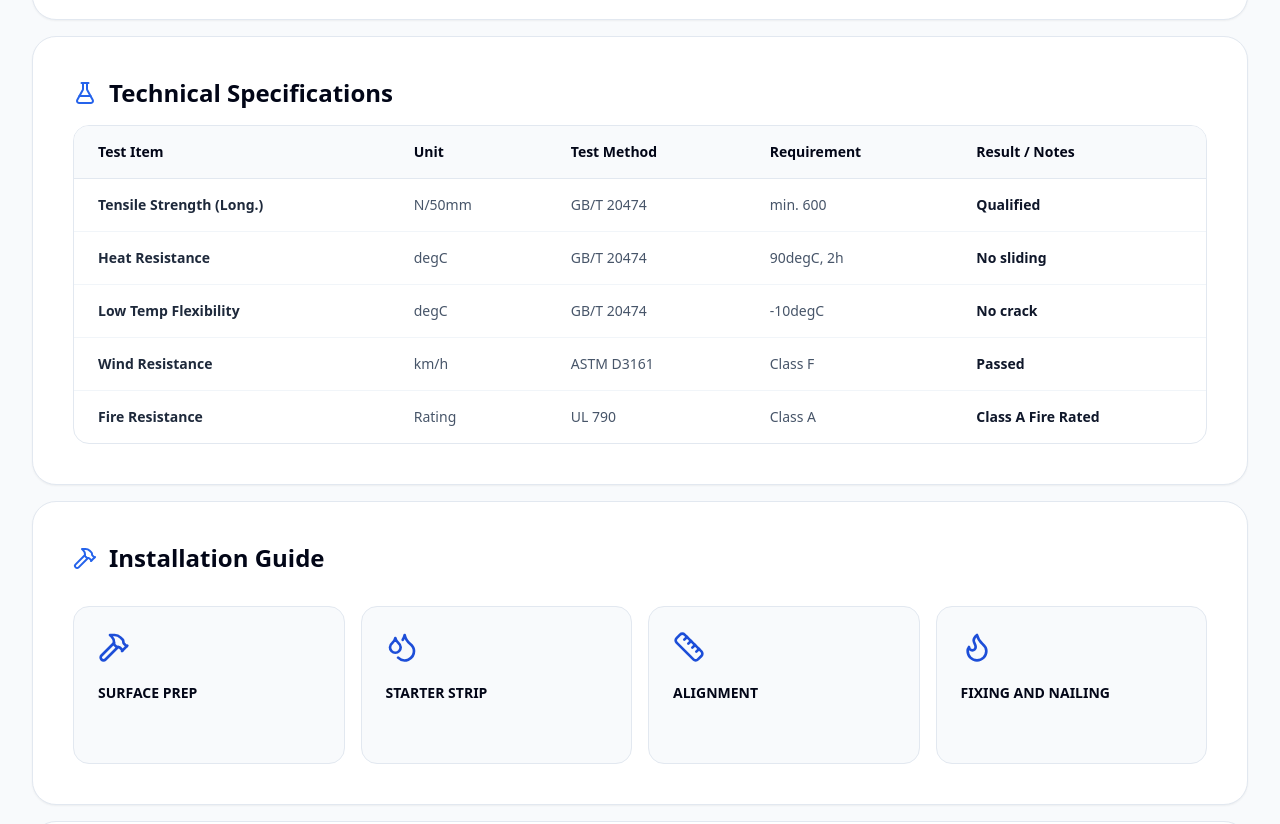
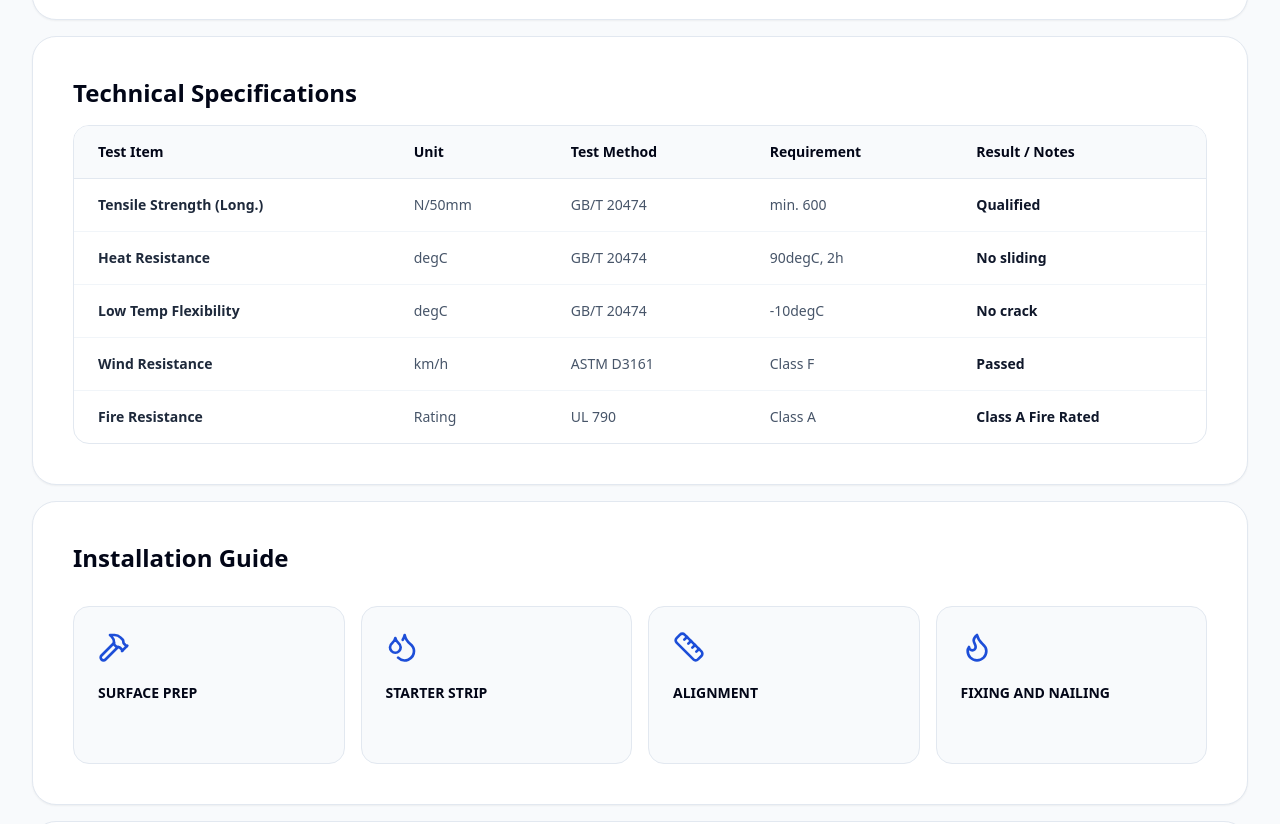
Before and after one commit to CIZZ1140/Tianyuanwaterproof, an Astro site: page /products/3-tab-asphalt-shingles-wholesale in a window 1280 px wide. Shown: the part 1868-2692 px from the top of the page. Built offline with nearby package versions, Linux system fonts and the light colour scheme; Astro itself is replaced by a stand-in of ours.

Commit message:
style: remove icon decorators from Technical Specifications and Installation Guide headings

```diff
--- a/src/pages/products/[slug].astro
+++ b/src/pages/products/[slug].astro
@@ -395,7 +395,7 @@ const productJsonLd = {
 
       {technicalData.length > 0 && (
         <section class="rounded-3xl border border-slate-200 bg-white p-6 sm:p-10 shadow-sm">
-          <h2 class="text-xl font-black text-slate-950 sm:text-2xl mb-4 flex items-center gap-3"><FlaskConical class="text-blue-600" /> Technical Specifications</h2>
+          <h2 class="text-xl font-black text-slate-950 sm:text-2xl mb-4">Technical Specifications</h2>
           {data.technical_scope && <p class="mb-6 text-sm font-medium text-slate-500">{data.technical_scope}</p>}
           <div class="overflow-x-auto rounded-2xl border border-slate-200 bg-white">
             <table class="w-full text-left text-sm border-collapse">
@@ -480,7 +480,7 @@ const productJsonLd = {
 
       {applicationGuide.length > 0 && (
         <section class="rounded-3xl border border-slate-200 bg-white p-6 sm:p-10 shadow-sm">
-          <h2 class="text-xl font-black text-slate-950 sm:text-2xl mb-8 flex items-center gap-3"><Hammer class="text-blue-600" /> Installation Guide</h2>
+          <h2 class="text-xl font-black text-slate-950 sm:text-2xl mb-8">Installation Guide</h2>
           <div class="grid gap-4 sm:grid-cols-2 lg:grid-cols-4">
             {applicationGuide.slice(0, 4).map((item, index) => {
               const Icon = installationIcons[index % installationIcons.length];
```
